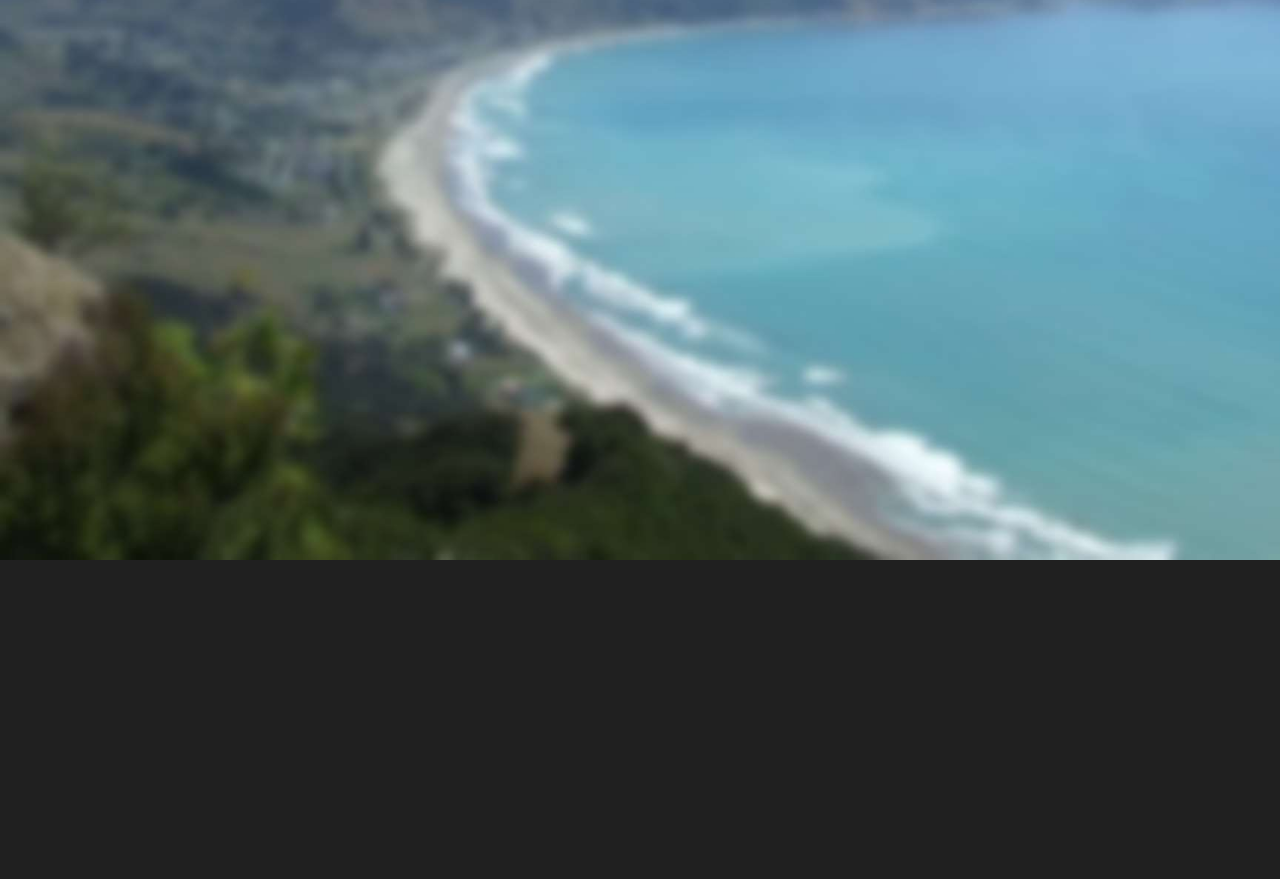
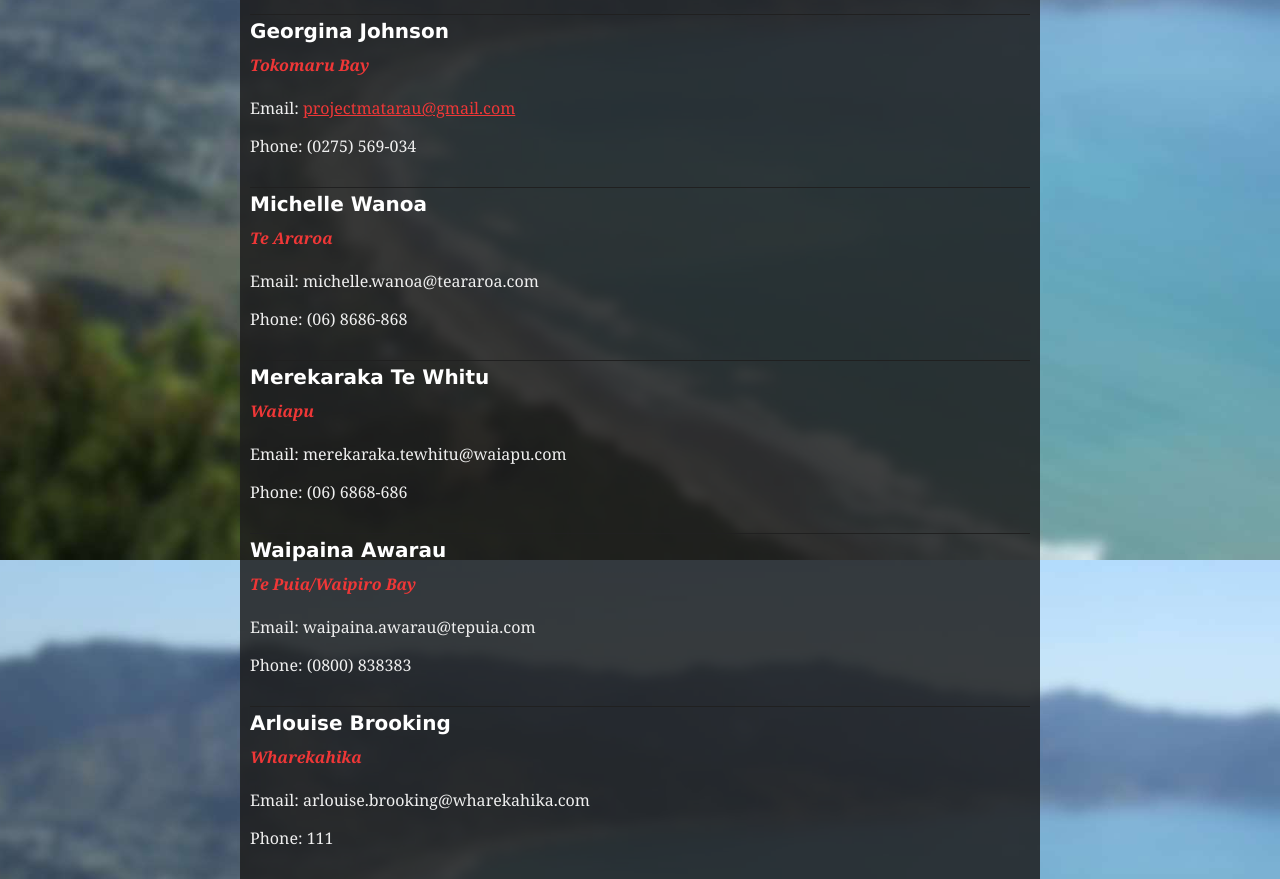
Before and after one commit to kelvin-e/projectmatarau-stage2, a plain HTML site: page contact.html in a window 1280 px wide. Shown: the part 240-1119 px from the top of the page. Before the commit the page ends 800 px from the top, so only its background shows below. Drawn offline with Linux system fonts and the light colour scheme.

Commit message:
update contact page

```diff
--- a/contact.html
+++ b/contact.html
@@ -24,12 +24,34 @@
   </nav>
 
   <article>
-    Whakapa Ma — Contact Us
-    Georgina Johnson
-
-    Email: projectmatarau@gmail.com
-
-    Phone: (0275) 569-034
+    <header>
+      <h1>Contact Us<span><br/>Whakapa Ma</span></h1>
+    </header>
+    <section>
+      <h2>Georgina Johnson<span><br/>Tokomaru Bay</span></h2>
+      <p>Email: <a href="mailto:projectmatarau@gmail.com">projectmatarau@gmail.com</a></p>
+      <p>Phone: (0275) 569-034</p>
+    </section>
+    <section>
+      <h2>Michelle Wanoa<span><br/>Te Araroa</span></h2>
+      <p>Email: michelle.wanoa@teararoa.com</p>
+      <p>Phone: (06) 8686-868</p>
+    </section>
+    <section>
+      <h2>Merekaraka Te Whitu<span><br/>Waiapu</span></h2>
+      <p>Email: merekaraka.tewhitu@waiapu.com</p>
+      <p>Phone: (06) 6868-686</p>
+    </section>
+    <section>
+      <h2>Waipaina Awarau<span><br/>Te Puia/Waipiro Bay</span></h2>
+      <p>Email: waipaina.awarau@tepuia.com</p>
+      <p>Phone: (0800) 838383</p>
+    </section>
+    <section>
+      <h2>Arlouise Brooking<span><br/>Wharekahika</span></h2>
+      <p>Email: arlouise.brooking@wharekahika.com</p>
+      <p>Phone: 111</p>
+    </section>
   </article>
 </body>
 </html>
```
Also changed, not shown: index.html (+6 -1 lines), profiles.html (+4 -4 lines).
